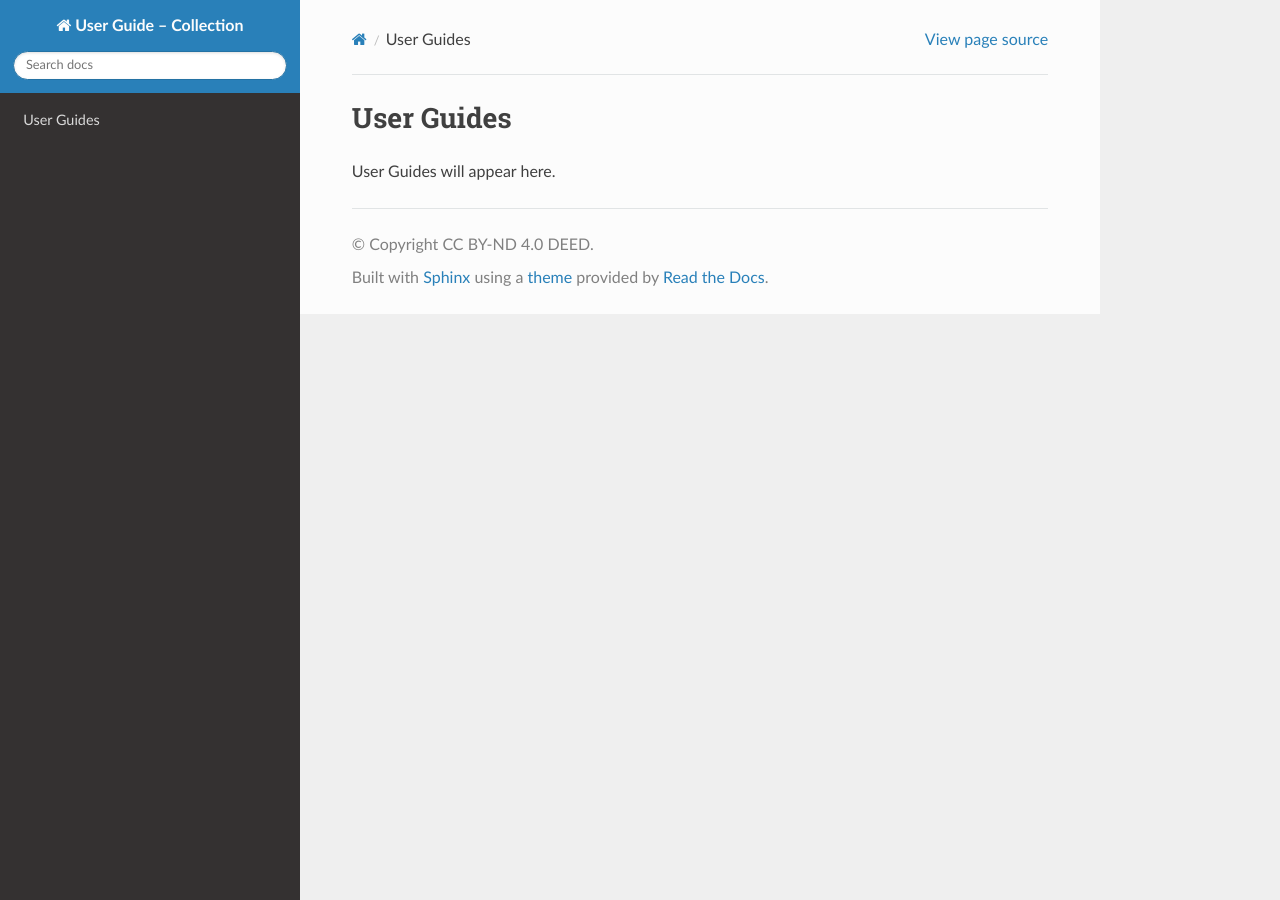
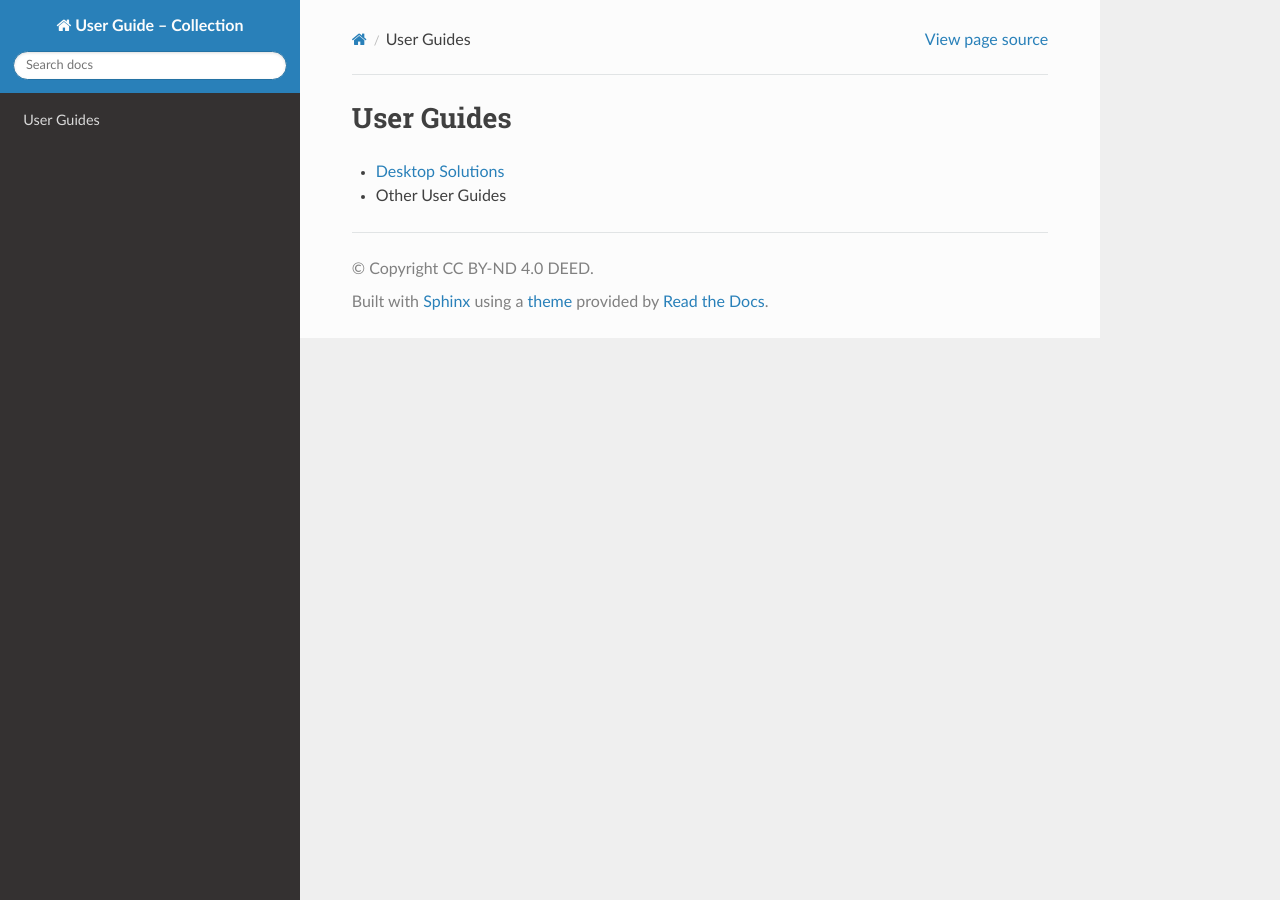
Before and after one commit to cronologic-de/ug_hub, a Sphinx documentation site: the page built from source/index.rst, in a window 1280 px wide. Built offline with Sphinx 7.4.7 and the Read the Docs theme 2.0.0, drawn with Linux system fonts in a browser that asks for light colours.

Commit message:
included tbt2pcie link

```diff
--- a/source/conf.py
+++ b/source/conf.py
@@ -19,7 +19,10 @@ extensions = [
 ]
 
 intersphinx_mapping = {
-    "sphinx": ("", None)
+    "tbt2pcie": (
+        "https://ug-hub.readthedocs.io/projects/tbt2pcie/en/latest/",
+        None
+    )
 }
 intersphinx_disabled_reftypes = ["*"]
 
--- a/source/index.rst
+++ b/source/index.rst
@@ -1,4 +1,5 @@
 User Guides
 ===========
 
-User Guides will appear here.
+- `Desktop Solutions <https://ug-hub.readthedocs.io/projects/tbt2pcie/en/latest/>`_
+- Other User Guides
```
